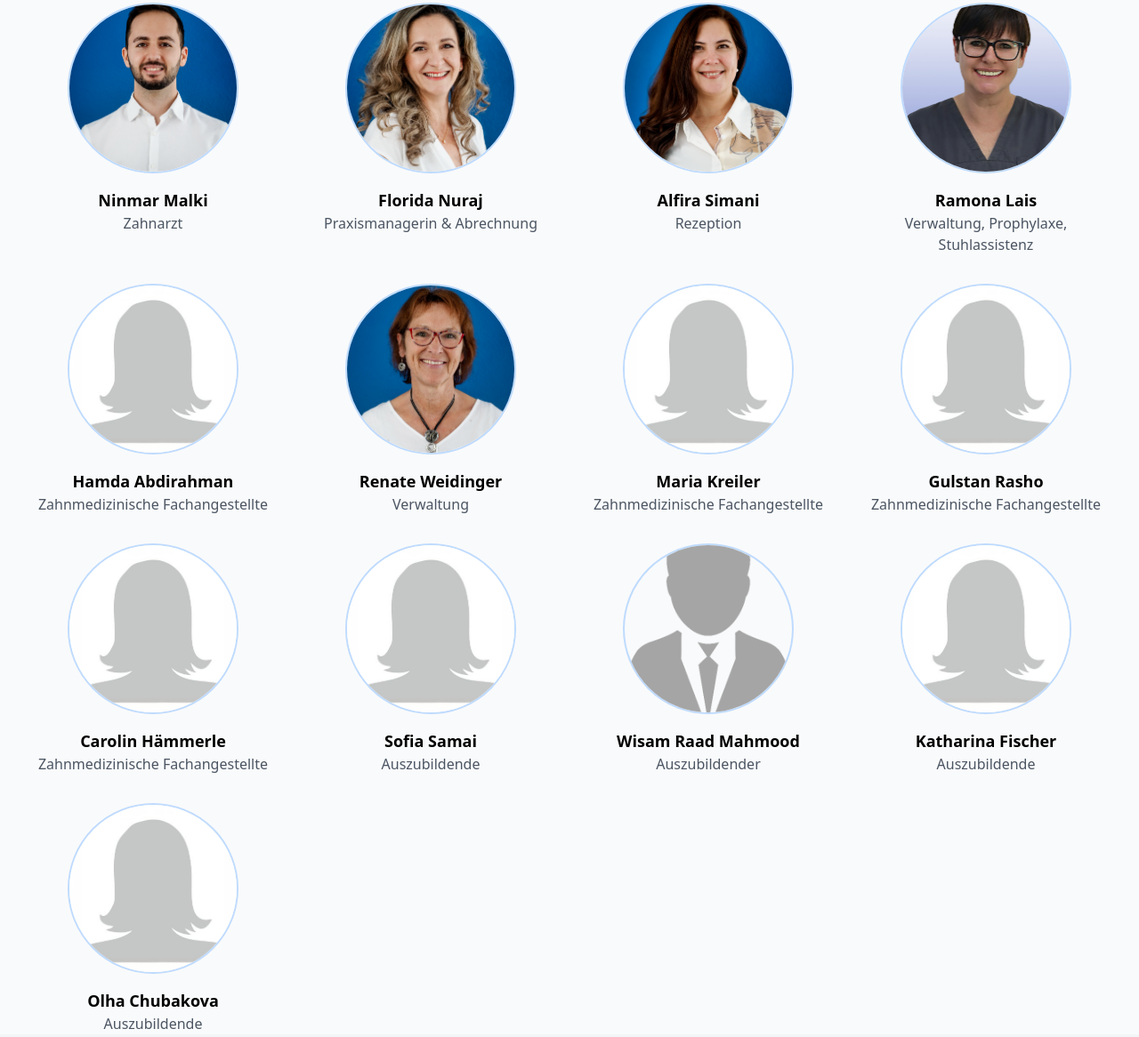
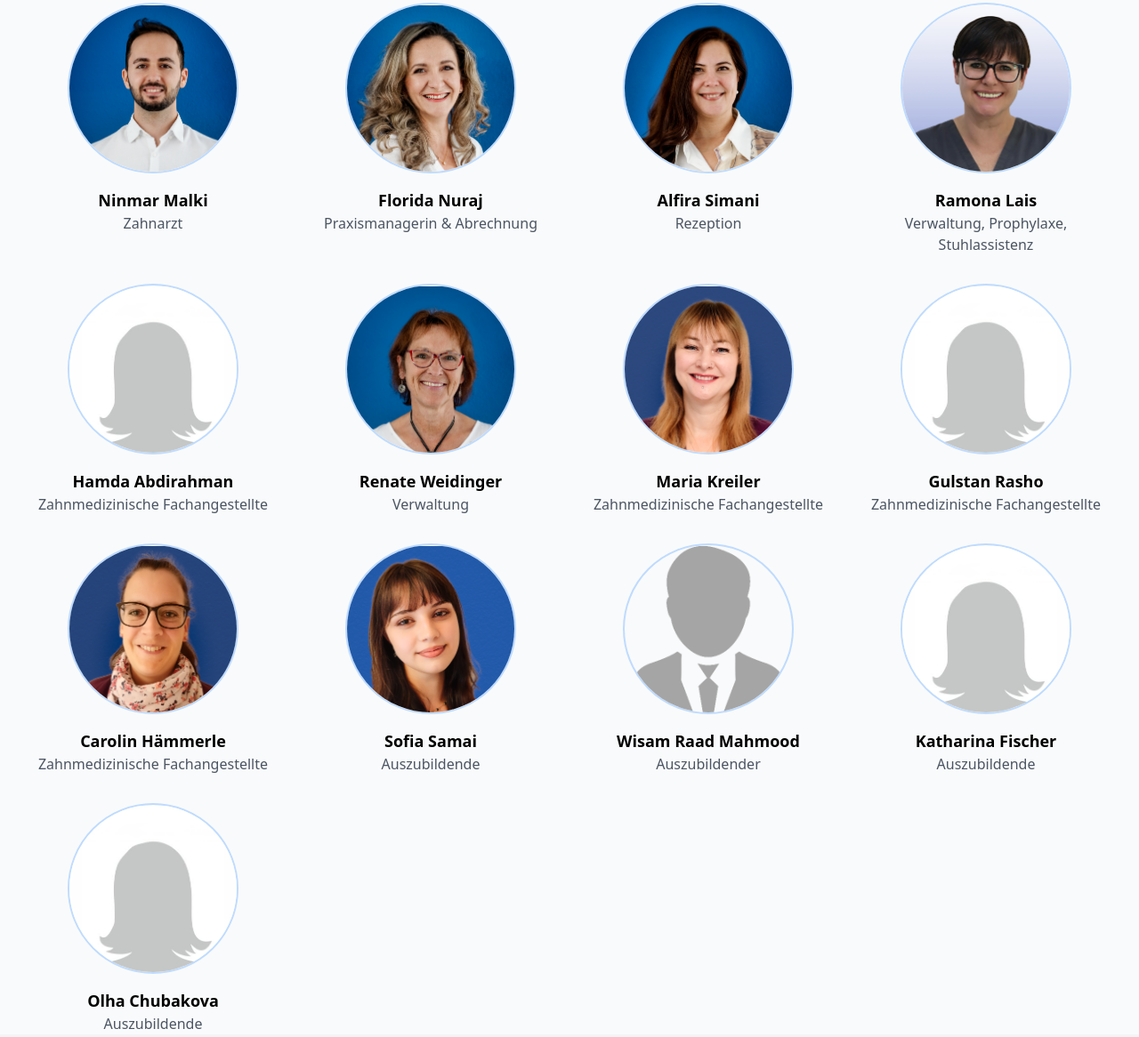
Before and after one commit to prj2032oleg/pxTkachevaAI, a plain HTML site: page index.html in a window 1280 px wide. Shown: the part 2021-3187 px from the top of the page at 89% size. Drawn offline with nearby package versions, Linux system fonts and the light colour scheme.

Commit message:
personal änderung

```diff
--- a/assets/js/teamSection.js
+++ b/assets/js/teamSection.js
@@ -77,7 +77,7 @@ document.addEventListener('alpine:init', () => {
       },
       {
             fullName: 'Maria Kreiler',
-            photo: 'team/MariaKreiler.png',
+            photo: 'team/mariaKreiler.png',
             position: 'Zahnmedizinische Fachangestellte',
             clinic: 'Zahnarztpraxis Tkacheva Hinterzarten',
             cv: null // если есть, иначе null
@@ -91,14 +91,14 @@ document.addEventListener('alpine:init', () => {
       },
       {
         fullName: 'Carolin Hämmerle',
-        photo: 'team/SofiaSomai.png',
+        photo: 'team/carolinHämmerle.png',
         position: 'Zahnmedizinische Fachangestellte',
         clinic: 'Zahnarztpraxis Tkacheva Hinterzarten',
         cv: null // если есть, иначе null
       },
       {
         fullName: 'Sofia Samai',
-        photo: 'team/SofiaSomai.png',
+        photo: 'team/sofiaSamai.png',
         position: 'Auszubildende',
         clinic: 'Zahnarztpraxis Tkacheva Hinterzarten',
         cv: null // если есть, иначе null
--- a/index.html
+++ b/index.html
@@ -68,7 +68,9 @@
         }
         /* Abstand über den Teammitglied-Fotos */
 
-
+        #team .rounded-full {
+            object-position: center .5px;
+        }
     </style>
 </head>
 <body class="bg-gray-50" :class="{ 'accessibility-mode': accessibilityMode }">
```
Also changed, not shown: team/MariaKreiler.png (deleted), team/carolinHämmerle.png (added), team/mariaKreiler.png (added), team/sofiaSamai.png (added).
